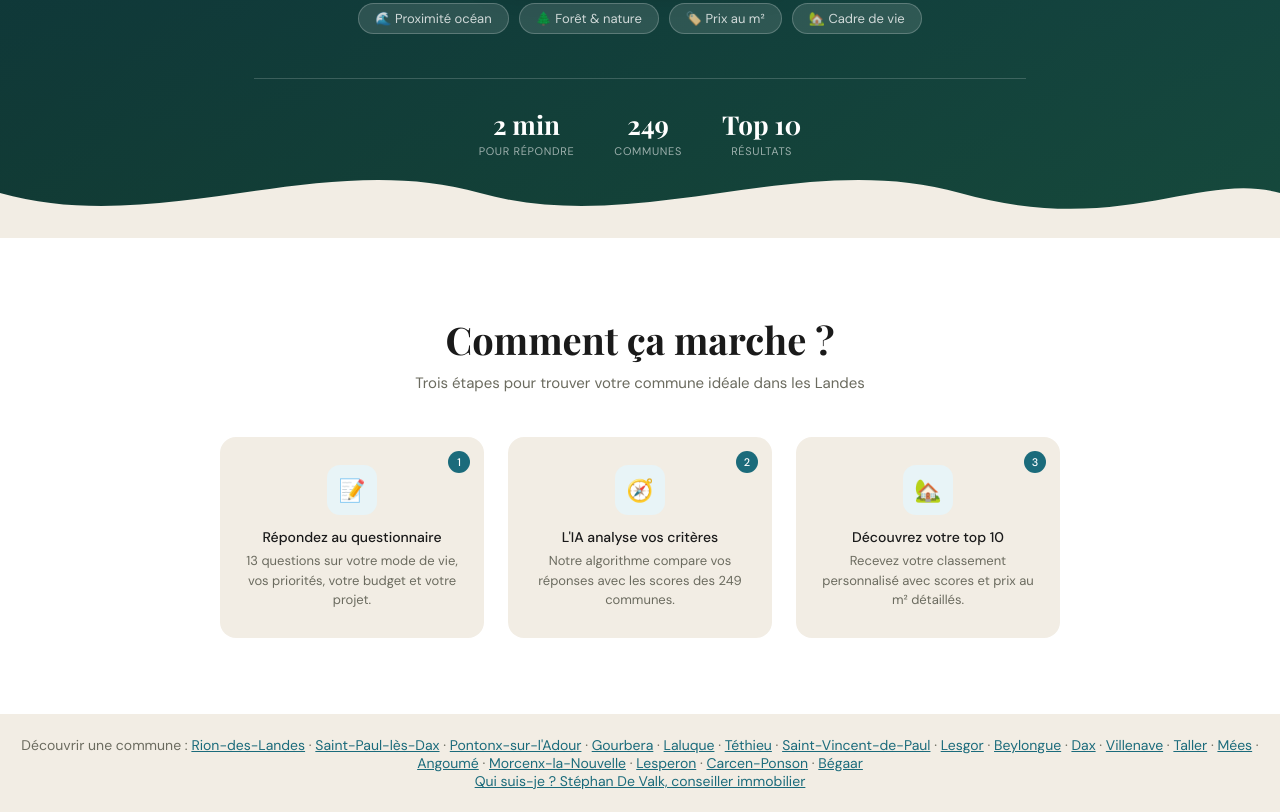
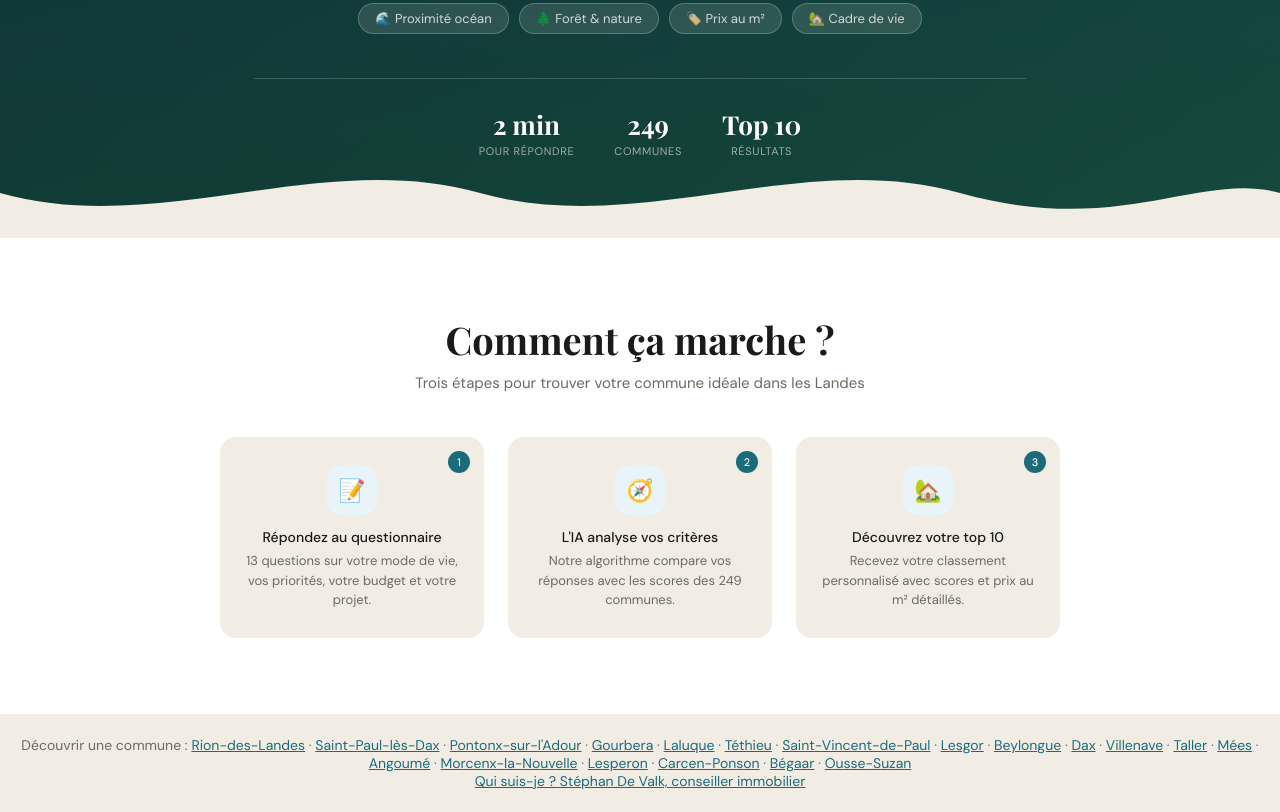
Before and after one commit to Stephdevalk/boussole-landes, a plain HTML site: page index.html in a window 1280 px wide. Shown: the part 769-1581 px from the top of the page. Drawn offline with nearby package versions, Linux system fonts and the light colour scheme; a web font is replaced by a local one.

Commit message:
Update index.html

```diff
--- a/index.html
+++ b/index.html
@@ -295,7 +295,7 @@ body{font-family:'DM Sans',sans-serif;background:var(--sand);color:var(--text);m
       <div class="step-card"><div class="step-num">3</div><div class="step-icon">🏡</div><div class="step-title">Découvrez votre top 10</div><p class="step-desc">Recevez votre classement personnalisé avec scores et prix au m² détaillés.</p></div>
     </div>
   </section>
-  <nav aria-label="Communes" style="text-align:center;padding:22px 16px;font-size:14px;color:#6B6B5F">Découvrir une commune : <a href="/rion-des-landes/" style="color:#1B6B7B">Rion-des-Landes</a> · <a href="/saint-paul-les-dax/" style="color:#1B6B7B">Saint-Paul-lès-Dax</a> · <a href="/pontonx-sur-l-adour/" style="color:#1B6B7B">Pontonx-sur-l'Adour</a> · <a href="/gourbera/" style="color:#1B6B7B">Gourbera</a> · <a href="/laluque/" style="color:#1B6B7B">Laluque</a> · <a href="/tethieu/" style="color:#1B6B7B">Téthieu</a> · <a href="/saint-vincent-de-paul/" style="color:#1B6B7B">Saint-Vincent-de-Paul</a> · <a href="/lesgor/" style="color:#1B6B7B">Lesgor</a> · <a href="/beylongue/" style="color:#1B6B7B">Beylongue</a> · <a href="/dax/" style="color:#1B6B7B">Dax</a> · <a href="/villenave/" style="color:#1B6B7B">Villenave</a> · <a href="/taller/" style="color:#1B6B7B">Taller</a> · <a href="/mees/" style="color:#1B6B7B">Mées</a> · <a href="/angoume/" style="color:#1B6B7B">Angoumé</a> · <a href="/morcenx-la-nouvelle/" style="color:#1B6B7B">Morcenx-la-Nouvelle</a> · <a href="/lesperon/" style="color:#1B6B7B">Lesperon</a> · <a href="/carcen-ponson/" style="color:#1B6B7B">Carcen-Ponson</a> · <a href="/begaar/" style="color:#1B6B7B">Bégaar</a><br><a href="/stephan-de-valk/" style="color:#1B6B7B">Qui suis-je ? Stéphan De Valk, conseiller immobilier</a></nav>
+  <nav aria-label="Communes" style="text-align:center;padding:22px 16px;font-size:14px;color:#6B6B5F">Découvrir une commune : <a href="/rion-des-landes/" style="color:#1B6B7B">Rion-des-Landes</a> · <a href="/saint-paul-les-dax/" style="color:#1B6B7B">Saint-Paul-lès-Dax</a> · <a href="/pontonx-sur-l-adour/" style="color:#1B6B7B">Pontonx-sur-l'Adour</a> · <a href="/gourbera/" style="color:#1B6B7B">Gourbera</a> · <a href="/laluque/" style="color:#1B6B7B">Laluque</a> · <a href="/tethieu/" style="color:#1B6B7B">Téthieu</a> · <a href="/saint-vincent-de-paul/" style="color:#1B6B7B">Saint-Vincent-de-Paul</a> · <a href="/lesgor/" style="color:#1B6B7B">Lesgor</a> · <a href="/beylongue/" style="color:#1B6B7B">Beylongue</a> · <a href="/dax/" style="color:#1B6B7B">Dax</a> · <a href="/villenave/" style="color:#1B6B7B">Villenave</a> · <a href="/taller/" style="color:#1B6B7B">Taller</a> · <a href="/mees/" style="color:#1B6B7B">Mées</a> · <a href="/angoume/" style="color:#1B6B7B">Angoumé</a> · <a href="/morcenx-la-nouvelle/" style="color:#1B6B7B">Morcenx-la-Nouvelle</a> · <a href="/lesperon/" style="color:#1B6B7B">Lesperon</a> · <a href="/carcen-ponson/" style="color:#1B6B7B">Carcen-Ponson</a> · <a href="/begaar/" style="color:#1B6B7B">Bégaar</a> · <a href="/ousse-suzan/" style="color:#1B6B7B">Ousse-Suzan</a><br><a href="/stephan-de-valk/" style="color:#1B6B7B">Qui suis-je ? Stéphan De Valk, conseiller immobilier</a></nav>
 </div>
 
 <!-- QUIZ -->
```
